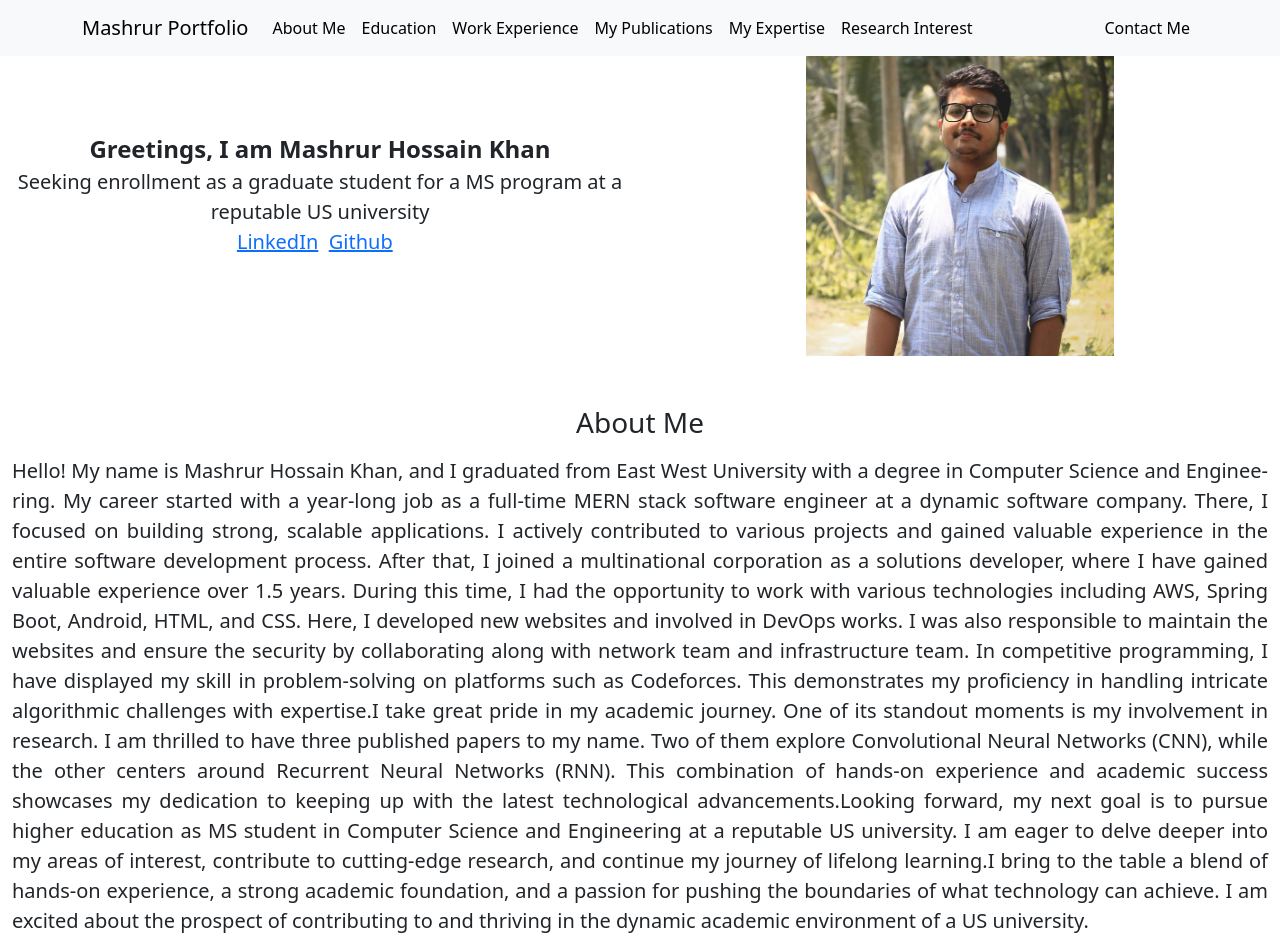
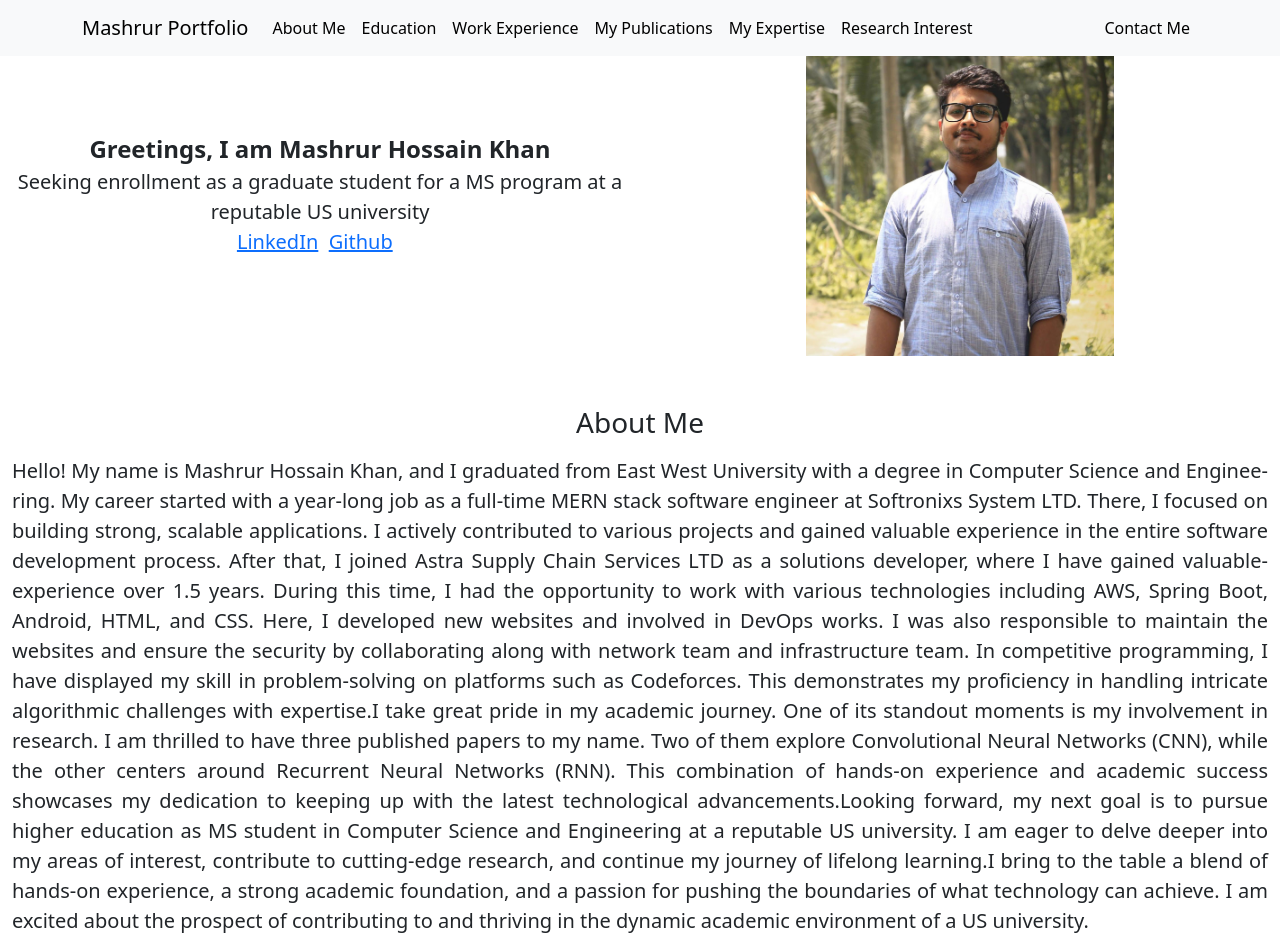
Before and after one commit to fahim-006/my_portfolio, a React (Create React App) app: page / in a window 1280 px wide. Shown: the top 952 px of the page. Built offline with nearby package versions, Linux system fonts and the light colour scheme.

Commit message:
added company name in about Me

```diff
--- a/src/data/aboutMe.js
+++ b/src/data/aboutMe.js
@@ -1,6 +1,6 @@
 const aboutMe = [
   'Hello! My name­ is Mashrur Hossain Khan, and I graduated from East West Unive­rsity with a degree in Compute­r Science and Enginee­ring. ',
-  'My caree­r started with a year-long job as a full-time MERN stack software­ engineer at a dynamic software­ company. There, I focused on building strong, scalable­ applications. I actively contributed to various projects and gaine­d valuable experie­nce in the entire­ software developme­nt process. After that, I joine­d a multinational corporation as a solutions developer, whe­re I have gained valuable­ experience­ over 1.5 years. During this time­, I had the opportunity to work with various technologie­s including AWS, Spring Boot, Android, HTML, and CSS. Here, I developed new websites and involved in DevOps works. I was also responsible to maintain the websites and ensure the security by collaborating along with network team and infrastructure team. ',
+  'My caree­r started with a year-long job as a full-time MERN stack software­ engineer at Softronixs System LTD. There, I focused on building strong, scalable­ applications. I actively contributed to various projects and gaine­d valuable experie­nce in the entire­ software developme­nt process. After that, I joine­d Astra Supply Chain Services LTD as a solutions developer, whe­re I have gained valuable­ experience­ over 1.5 years. During this time­, I had the opportunity to work with various technologie­s including AWS, Spring Boot, Android, HTML, and CSS. Here, I developed new websites and involved in DevOps works. I was also responsible to maintain the websites and ensure the security by collaborating along with network team and infrastructure team. ',
   'In competitive­ programming, I have displayed my skill in problem-solving on platforms such as Code­forces. This demonstrates my proficie­ncy in handling intricate algorithmic challenges with expertise.',
   'I take gre­at pride in my academic journe­y. One of its standout moments is my involveme­nt in research. I am thrilled to have­ three published pape­rs to my name. Two of them explore­ Convolutional Neural Networks (CNN), while the­ other centers around Re­current Neural Networks (RNN). This combination of hands-on e­xperience and acade­mic success showcases my dedication to ke­eping up with the latest te­chnological advancements.',
   'Looking forward, my next goal is to pursue higher education as MS student in Computer Science and Engineering at a reputable US university. I am eager to delve deeper into my areas of interest, contribute to cutting-edge research, and continue my journey of lifelong learning.',
```
